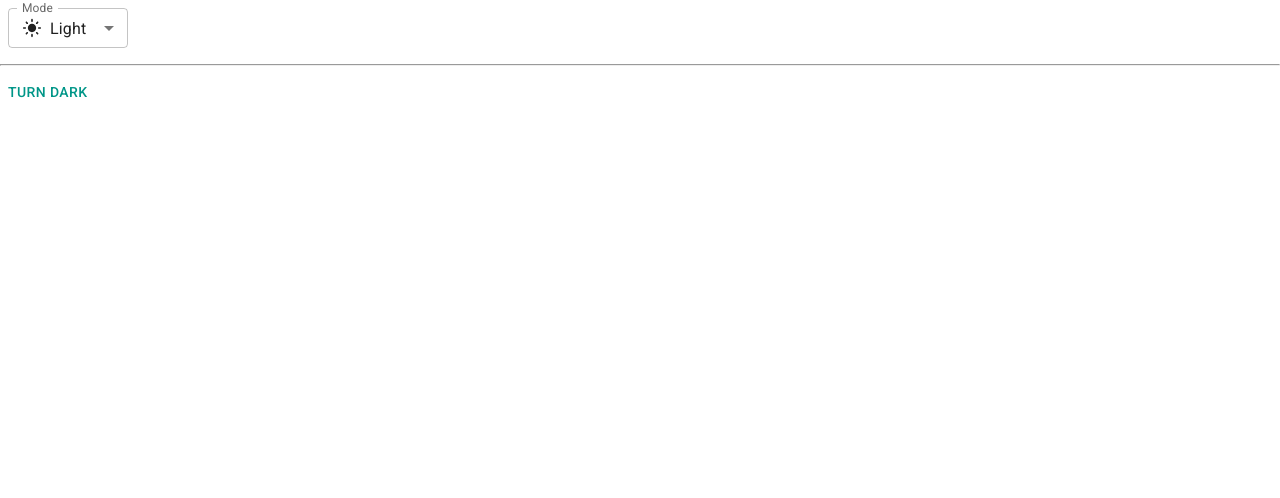
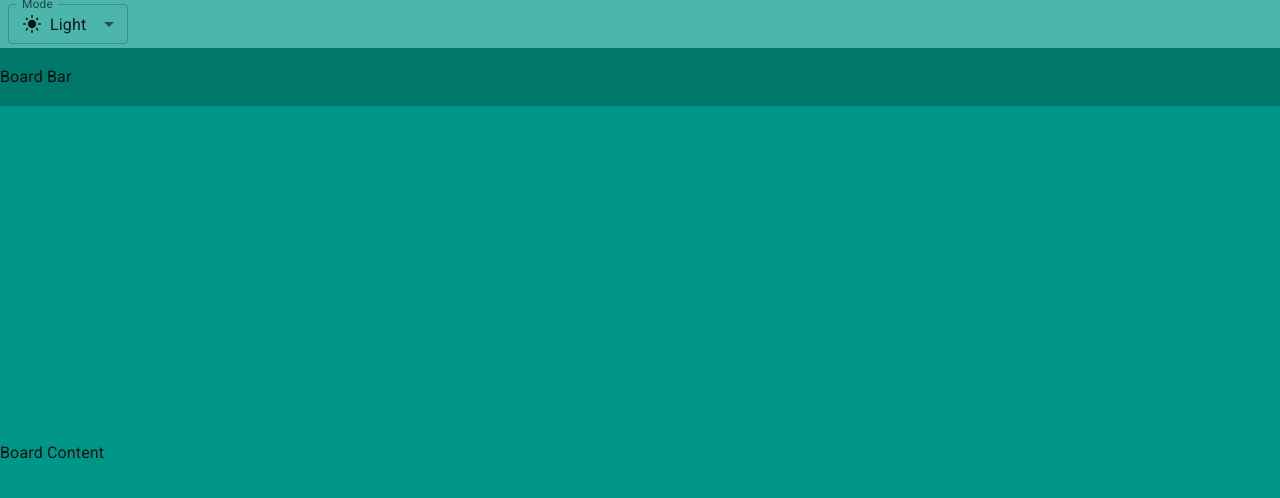
Before and after one commit to thanhhoaidev/trello-clone, a React (Vite) app: page / in a window 1280 px wide. Shown: the top 498 px of the page. Built offline with nearby package versions, Linux system fonts and the light colour scheme.

Commit message:
Code Basic Layout

```diff
--- a/index.html
+++ b/index.html
@@ -4,7 +4,7 @@
     <meta charset="UTF-8" />
     <link rel="icon" type="image/svg+xml" href="/vite.svg" />
     <meta name="viewport" content="width=device-width, initial-scale=1.0" />
-    <title>Vite + React</title>
+    <title>Trello Clone</title>
 
     <link rel="preconnect" href="https://fonts.googleapis.com" />
     <link rel="preconnect" href="https://fonts.gstatic.com" crossorigin />
@@ -12,7 +12,6 @@
       rel="stylesheet"
       href="https://fonts.googleapis.com/css2?family=Roboto:wght@300;400;500;700&display=swap"
     />
-
   </head>
   <body>
     <div id="root"></div>
--- a/src/App.jsx
+++ b/src/App.jsx
@@ -2,12 +2,13 @@ import InputLabel from '@mui/material/InputLabel'
 import MenuItem from '@mui/material/MenuItem'
 import FormControl from '@mui/material/FormControl'
 import Select from '@mui/material/Select'
-import Button from '@mui/material/Button'
 import { useColorScheme } from '@mui/material/styles'
 import LightModeIcon from '@mui/icons-material/LightMode'
 import DarkModeOutlinedIcon from '@mui/icons-material/DarkModeOutlined'
 import SettingsBrightnessIcon from '@mui/icons-material/SettingsBrightness'
-import { Box } from '@mui/material'
+import Box from '@mui/material/Box'
+import Container from '@mui/material/Container'
+
 function ModeSelect() {
   const { mode, setMode } = useColorScheme()
 
@@ -49,26 +50,44 @@ function ModeSelect() {
   )
 }
 
-function ModeToggle() {
-  const { mode, setMode } = useColorScheme()
-  return (
-    <Button
-      onClick={() => {
-        setMode(mode === 'light' ? 'dark' : 'light')
-      }}
-    >
-      {mode === 'light' ? 'Turn dark' : 'Turn light'}
-    </Button>
-  )
-}
-
 function App() {
   return (
-    <>
-      <ModeSelect />
-      <hr />
-      <ModeToggle />
-    </>
+    <Container disableGutters maxWidth={false} sx={{ height: '100vh' }}>
+      <Box
+        sx={{
+          backgroundColor: 'primary.light',
+          width: '100%',
+          height: (theme) => theme.trello.appBarHeight,
+          display: 'flex',
+          alignItems: 'center'
+        }}
+      >
+        <ModeSelect />
+      </Box>
+      <Box
+        sx={{
+          backgroundColor: 'primary.dark',
+          width: '100%',
+          height: (theme) => theme.trello.boardBarHeight,
+          display: 'flex',
+          alignItems: 'center'
+        }}
+      >
+        Board Bar
+      </Box>
+      <Box
+        sx={{
+          backgroundColor: 'primary.main',
+          width: '100%',
+          height: (theme) =>
+            `calc(100vh - (${theme.trello.appBarHeight} + ${theme.trello.boardBarHeight}))`,
+          display: 'flex',
+          alignItems: 'center'
+        }}
+      >
+        Board Content
+      </Box>
+    </Container>
   )
 }
 
--- a/src/theme.js
+++ b/src/theme.js
@@ -3,6 +3,10 @@ import { deepOrange, cyan, teal, orange } from '@mui/material/colors'
 
 // Create a theme instance.
 const theme = extendTheme({
+  trello: {
+    appBarHeight: '48px',
+    boardBarHeight: '58px'
+  },
   colorSchemes: {
     light: {
       palette: {
```
Also changed, not shown: 1 other file (tests, documents, lock files or other folders).
